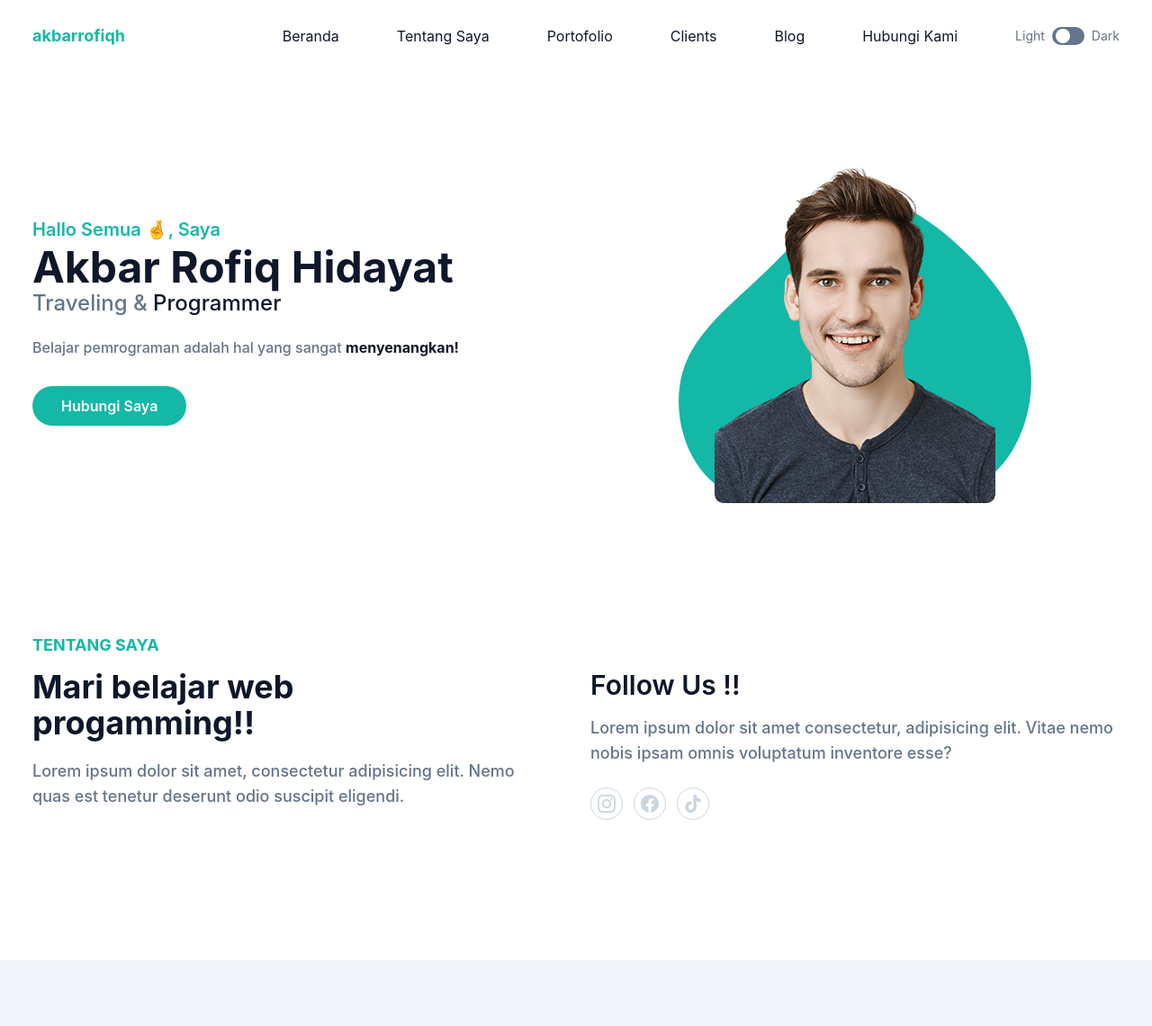
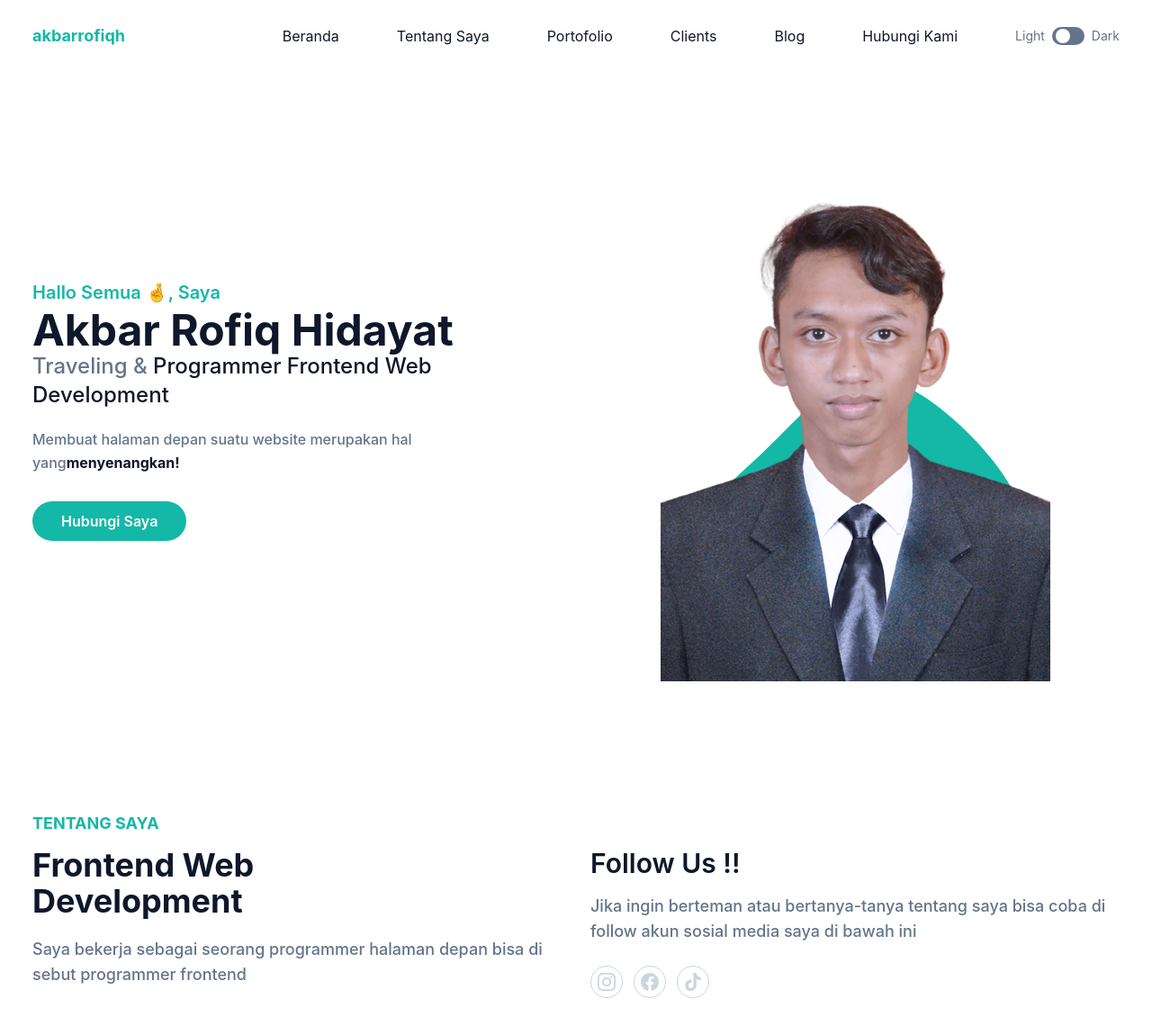
Before and after one commit to AkbarKarumi/portofolio-tailwind-css, a website: page index.html in a window 1280 px wide. Shown: the top 1140 px of the page at 90% size. Drawn offline with Linux system fonts and the light colour scheme.

Commit message:
Mengubah beberapa isi di dalam website ini

```diff
--- a/index.html
+++ b/index.html
@@ -76,15 +76,15 @@
         <div class="flex flex-wrap">
             <div class="w-full self-center px-4 lg:w-1/2">
                 <h1 class="text-base font-semibold text-primary md:text-xl">Hallo Semua 🤞, Saya <span class="block font-bold text-dark text-4xl mt-1 lg:text-5xl dark:text-white">Akbar Rofiq Hidayat</span></h1>
-                <h2 class="font-medium text-secondary text-lg mb-5 lg:text-2xl dark:text-white">Traveling & <span class="text-dark dark:text-white">Programmer</span></h2>
-                <p class="font-medium text-secondary mb-10 leading-relaxed">Belajar pemrograman adalah hal yang sangat <span class="text-dark font-bold dark:text-white">menyenangkan!</span></p>
+                <h2 class="font-medium text-secondary text-lg mb-5 lg:text-2xl dark:text-white">Traveling & <span class="text-dark dark:text-white">Programmer Frontend Web Development</span></h2>
+                <p class="font-medium text-secondary mb-10 leading-relaxed">Membuat halaman depan suatu website merupakan hal yang<span class="text-dark font-bold dark:text-white">menyenangkan!</span></p>
 
                 <a href="#" class="text-base font-semibold text-white bg-primary py-3 px-8 rounded-full hover:shadow-lg hover:opacity-80 transition duration-300 ease-in-out">Hubungi Saya</a>
             </div>
 
             <div class="w-full self-end px-4 lg:w-1/2">
                 <div class="relative mt-10 lg:mt-9 lg:right-0">
-                    <img src="dist/img/profil1-removebg.png" alt="Akbar Rofiq Hidayat" class="relative z-10 max-w-full mx-auto"/>
+                    <img src="dist/img/my-profil.png" alt="Akbar Rofiq Hidayat" class="relative z-10 max-w-full mx-auto"/>
                     <span class="absolute -bottom-10 left-1/2 -translate-x-1/2 md:scale-125">
                         <svg width="400" height="400" viewBox="0 0 200 200" xmlns="http://www.w3.org/2000/svg">
                             <path fill="#14b8a6" d="M48.6,-48C63.2,-33.9,75.5,-17,77.9,2.4C80.3,21.7,72.7,43.4,58.1,53.6C43.4,63.8,21.7,62.5,-0.7,63.2C-23.1,63.9,-46.2,66.6,-60.9,56.4C-75.6,46.2,-81.8,23.1,-76.5,5.3C-71.1,-12.4,-54.2,-24.9,-39.6,-39C-24.9,-53.1,-12.4,-68.8,2.3,-71C17,-73.3,33.9,-62.1,48.6,-48Z" transform="translate(100 100)" scale="1.1" />
@@ -103,12 +103,12 @@
         <div class="flex flex-wrap">
             <div class="w-full px-4 mb-10 lg:w-1/2">
                 <h4 class="font-bold uppercase text-primary text-lg mb-3">Tentang Saya</h4>
-                <h2 class="font-bold text-dark text-3xl mb-5 max-w-md lg:text-4xl dark:text-white">Mari belajar web progamming!! </h2>
-                <p class="font-medium text-base text-secondary max-w-xl lg:text-lg">Lorem ipsum dolor sit amet, consectetur adipisicing elit. Nemo quas est tenetur deserunt odio suscipit eligendi.</p>
+                <h2 class="font-bold text-dark text-3xl mb-5 max-w-md lg:text-4xl dark:text-white">Frontend Web Development </h2>
+                <p class="font-medium text-base text-secondary max-w-xl lg:text-lg">Saya bekerja sebagai seorang programmer halaman depan bisa di sebut programmer frontend </p>
             </div>
             <div class="w-full px-4 lg:w-1/2">
                 <h3 class="font-semibold text-dark text-2xl mb-4 lg:text-3xl lg:pt-10 dark:text-white">Follow Us !!</h3>
-                <p class="font-medium text-base text-secondary mb-6 lg:text-lg">Lorem ipsum dolor sit amet consectetur, adipisicing elit. Vitae nemo nobis ipsam omnis voluptatum inventore esse?</p>
+                <p class="font-medium text-base text-secondary mb-6 lg:text-lg">Jika ingin berteman atau bertanya-tanya tentang saya bisa coba di follow akun sosial media saya di bawah ini</p>
                 <div class="flex items-center">
                     <!--Instagram-->
                     <a href="https://www.instagram.com/akbarrofiqh_" target="_blank" class="w-9 h-9 mr-3 rounded-full flex justify-center items-center border border-slate-300 text-slate-300 hover:border-primary hover:bg-primary hover:text-white">
@@ -139,7 +139,7 @@
             <div class="max-w-xl mx-auto text-center mb-16">
                 <h4 class="font-semibold text-lg text-primary mb-2">Portofolio</h4>
                 <h2 class="font-bold text-dark text-3xl mb-4 sm:text-4xl lg:text-5xl dark:text-white">Project Terbaru</h2>
-                <p class="font-medium text-md text-secondary md:text-lg">Lorem ipsum dolor sit amet consectetur adipisicing elit. Ipsum sequi doloremque illum veritatis in voluptates quis, obcaecati commodi vero mollitia.</p>
+                <p class="font-medium text-md text-secondary md:text-lg">Ini adalah contoh untuk halaman depan yang saya buat untuk beberapa clients</p>
             </div>
         </div>
 
@@ -149,7 +149,7 @@
                     <img src="dist/img/portofolio/portfolio-1.jpg" alt="Landing Page 1 w-full">
                 </div>
                 <h3 class="font-semibold text-xl text-dark mt-5 mb-3 dark:text-white">Portofolio Html Boostrap 5</h3>
-                <p class="font-medium text-base text-secondary">Lorem ipsum dolor sit amet consectetur adipisicing elit. Corporis unde ipsam praesentium, nam totam perferendis!</p>
+                <p class="font-medium text-base text-secondary">Lorem ipsum dolor sit amet consectetur adipisicing elit. Dicta molestiae aliquam magnam eaque soluta atque!</p>
             </div>
             <div class="mb-12 p-4 md:w-1/2">
                 <div class="rounded-md shadow-md overflow-hidden">
```
Also changed, not shown: dist/img/my-profil.png (added), dist/output.css.
